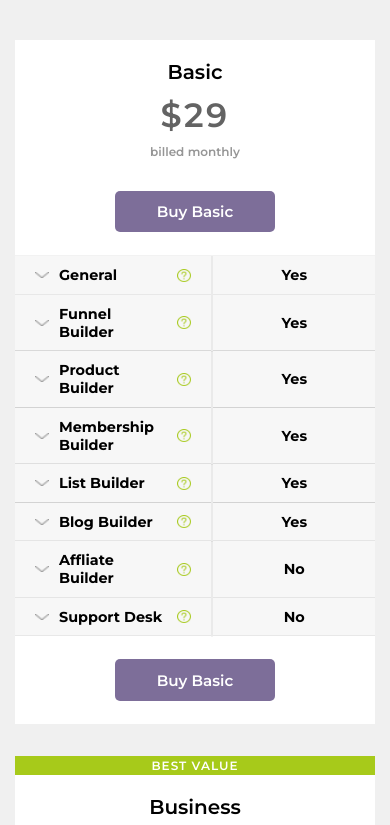
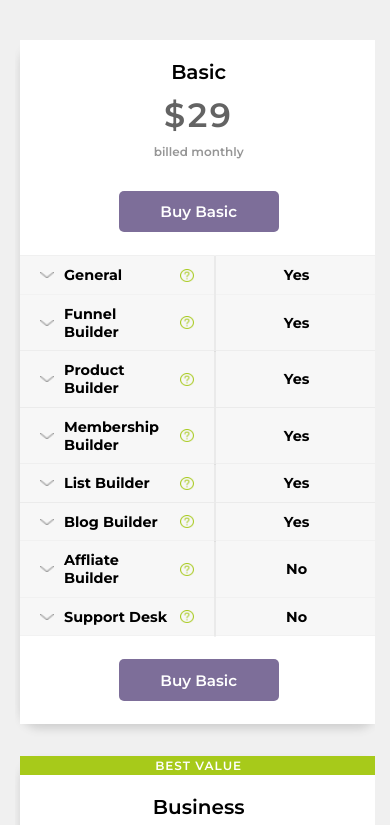
Before and after one commit to TropicolX/Pricing-Table-Test, a plain HTML site: page index.html in a window 390 px wide. Shown: the top 825 px of the page. Drawn offline with Linux system fonts and the light colour scheme.

Commit message:
Final Touches

```diff
--- a/css/style.css
+++ b/css/style.css
@@ -37,7 +37,8 @@ img {
   max-width: 1140px;
   margin: 40px auto;
   overflow: auto;
-  padding: 0 40px;
+  padding: 10px 40px;
+  padding-top: 0;
 }
 
 .btn-primary, .btn-secondary, .btn-tertiary {
@@ -79,6 +80,7 @@ img {
 .price-table {
   border-collapse: collapse;
   border: 0 none;
+  box-shadow: 0px 5px 8px 0px #d0d0d0;
 }
 
 .price-table .call-to-action:hover {
@@ -108,7 +110,7 @@ img {
 }
 
 .price-table tr:not(:last-child) {
-  border-bottom: 1px solid rgba(0, 0, 0, 0.05);
+  border-bottom: 1px solid rgba(0, 0, 0, 0.06);
 }
 
 .price h2 {
@@ -219,7 +221,7 @@ img {
 }
 
 .hide tr {
-  border-bottom: 0.5px solid rgba(0, 0, 0, 0.01) !important;
+  border-bottom: 0.5px solid #a9a9a903 !important;
 }
 
 .price-table.basic,
@@ -247,7 +249,8 @@ img {
 @media (max-width: 900px) {
   .main {
     max-width: 700px;
-    padding: 0;
+    padding: 4px 5px;
+    padding-top: 0;
   }
   .btn-primary, .btn-secondary, .btn-tertiary {
     width: 8rem;
```
